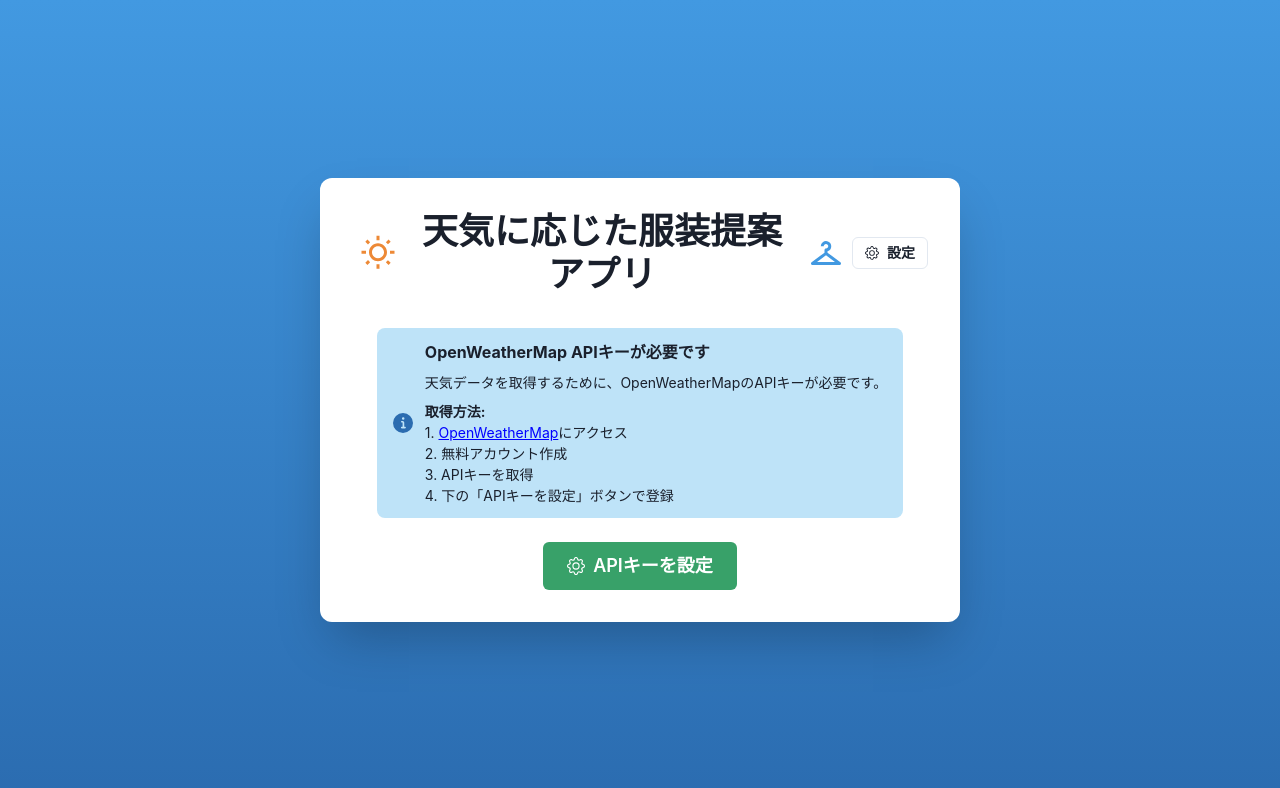
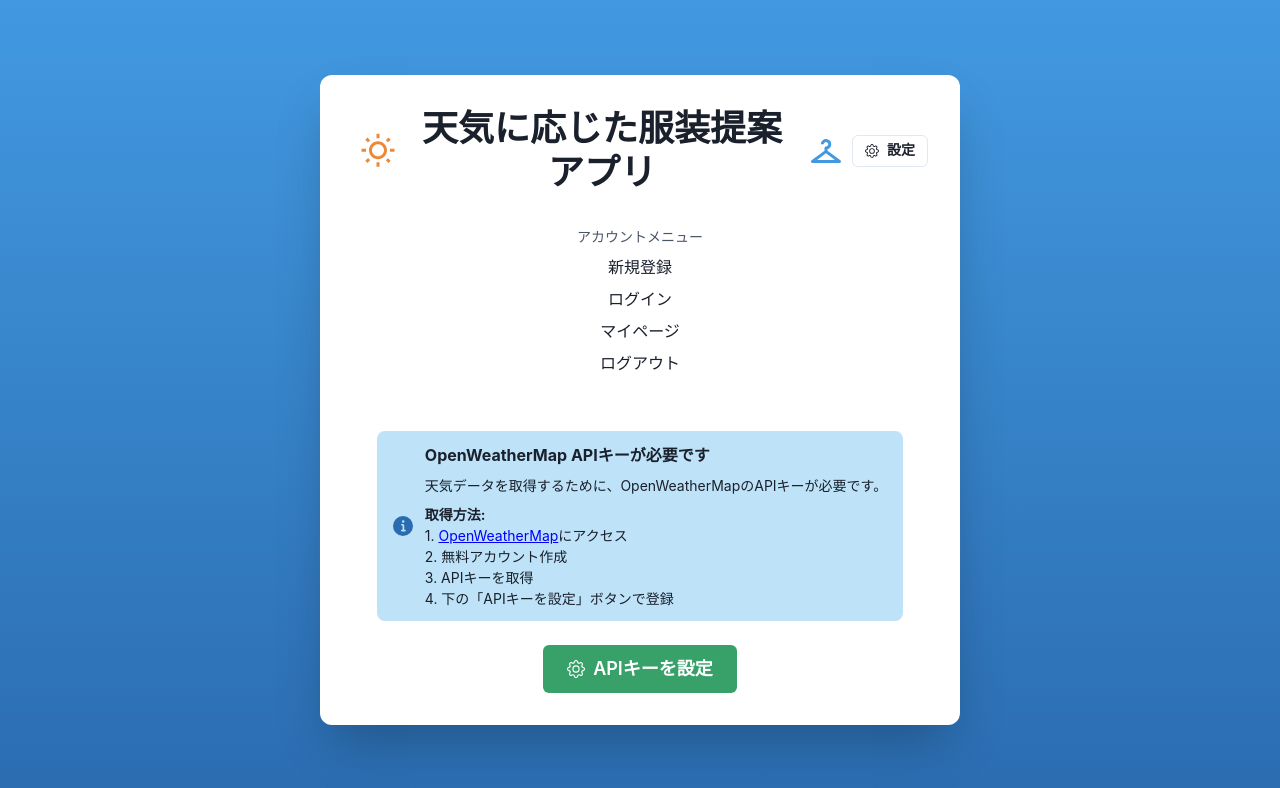
Before and after one commit to kazu0801-b/whether_cloth, a Next.js app: page / in a window 1280 px wide. Shown: the top 788 px of the page. Built offline with nearby package versions, Linux system fonts and the light colour scheme.

Commit message:
feat: add auth navigation links

```diff
--- a/src/app/page.tsx
+++ b/src/app/page.tsx
@@ -1,5 +1,6 @@
 "use client";
 
+import Link from "next/link";
 import { useState, useEffect } from "react";
 import {
   VStack,
@@ -282,6 +283,21 @@ export default function Home() {
         />
       </VStack>
 
+            <Center>
+        <VStack spacing={2} mb={6}>
+          <Text fontSize="sm" color="gray.600">
+            アカウントメニュー
+          </Text>
+
+          <VStack spacing={2}>
+            <Link href="/signup">新規登録</Link>
+            <Link href="/login">ログイン</Link>
+            <Link href="/me">マイページ</Link>
+            <Link href="/logout">ログアウト</Link>
+          </VStack>
+        </VStack>
+      </Center>
+
       {!weather && !loading && !isFirstTime && apiKey && (
         <VStack spacing={6}>
           <Center>
```
